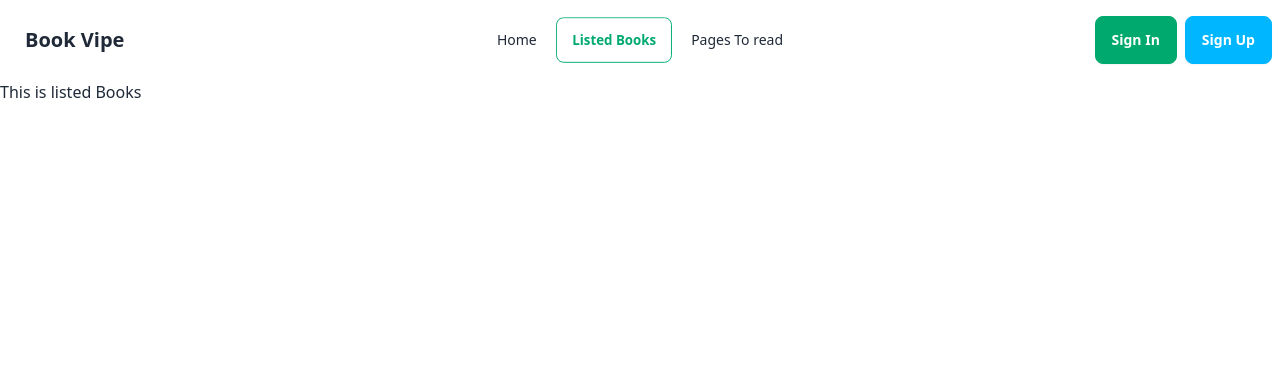
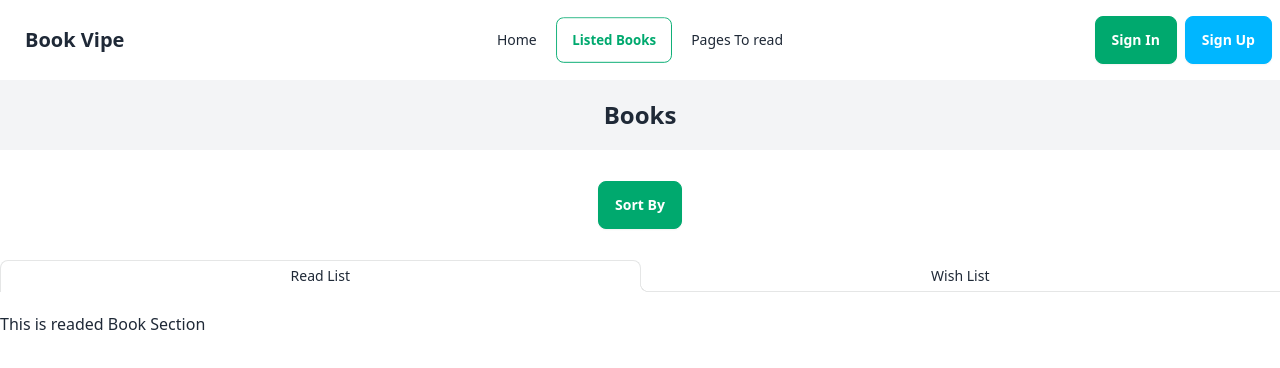
Before and after one commit to samio11/PH-Assignment_08_Book, a React (Vite) app: page /listedBooks in a window 1280 px wide. Shown: the top 368 px of the page. Built offline with nearby package versions, Linux system fonts and the light colour scheme.

Commit message:
nested Route of listed book done

```diff
--- /dev/null
+++ b/src/Components/ReadListBooks.jsx
@@ -0,0 +1,11 @@
+import React from 'react';
+
+const ReadListBooks = () => {
+    return (
+        <div>
+            This is readed Book Section
+        </div>
+    );
+};
+
+export default ReadListBooks;
--- /dev/null
+++ b/src/Components/WishedListBooks.jsx
@@ -0,0 +1,11 @@
+import React from 'react';
+
+const WishedListBooks = () => {
+    return (
+        <div>
+            this is Wished list Books
+        </div>
+    );
+};
+
+export default WishedListBooks;
--- a/src/Layouts/ListedBooks.jsx
+++ b/src/Layouts/ListedBooks.jsx
@@ -1,9 +1,21 @@
-import React from 'react';
+import React, { useState } from 'react';
+import { Link, Outlet } from 'react-router-dom';
 
 const ListedBooks = () => {
+    const [tab,setTab] = useState(0);
     return (
-        <div>
-            This is listed Books
+        <div className='space-y-5'>
+            <div className='w-full flex justify-center items-center bg-gray-100 h-[70px]'>
+                <h3 className='text-2xl font-bold'>Books</h3>
+            </div>
+            <div className='w-full flex justify-center items-center h-[70px]'>
+                <button className='btn btn-success text-white'>Sort By</button>
+            </div>
+            <div role="tablist" className="tabs tabs-lifted">
+                <Link to={''} onClick={()=>setTab(0)} role='tab' className={`tab ${tab === 0 &&'tab-active'}`}>Read List</Link>
+                <Link to={'wishList'} onClick={()=>setTab(1)} role='tab' className={`tab ${tab === 1 &&'tab-active'}`}>Wish List</Link>
+            </div>
+            <Outlet></Outlet>
         </div>
     );
 };
--- a/src/Routes/Route.jsx
+++ b/src/Routes/Route.jsx
@@ -5,6 +5,8 @@ import Home from "../Layouts/Home";
 import ListedBooks from "../Layouts/ListedBooks";
 import PagesRead from "../Layouts/PagesRead";
 import DetailBook from "../Components/DetailBook";
+import ReadListBooks from "../Components/ReadListBooks";
+import WishedListBooks from "../Components/WishedListBooks";
 
 export const my_web = createBrowserRouter([
     {
@@ -19,7 +21,17 @@ export const my_web = createBrowserRouter([
             },
             {
                 path:"/listedBooks",
-                element:<ListedBooks></ListedBooks>
+                element:<ListedBooks></ListedBooks>,
+                children:[
+                    {
+                        index: true,
+                        element: <ReadListBooks></ReadListBooks>
+                    },
+                    {
+                        path: 'wishList',
+                        element: <WishedListBooks></WishedListBooks>
+                    }
+                ]
             },
             {
                 path:"/readPages",
```
